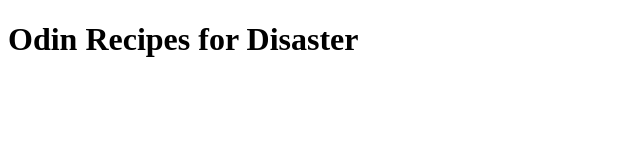
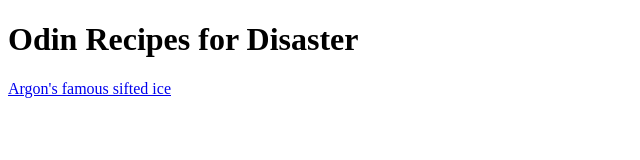
Before and after one commit to psyloseidon/odin-recipes, a plain HTML site: page index.html in a window 1280 px wide. Shown: the whole page, without its empty margins (0-640 px from the left). Drawn offline with Linux system fonts and the light colour scheme.

Commit message:
Add first recipe page and link to it in index

```diff
--- a/index.html
+++ b/index.html
@@ -6,5 +6,6 @@
 </head>
 <body>
     <h1>Odin Recipes for Disaster</h1>
+    <a href="siftedice.html">Argon's famous sifted ice</a>
 </body>
 </html>
```
Also changed, not shown: siftedice.html (added).
